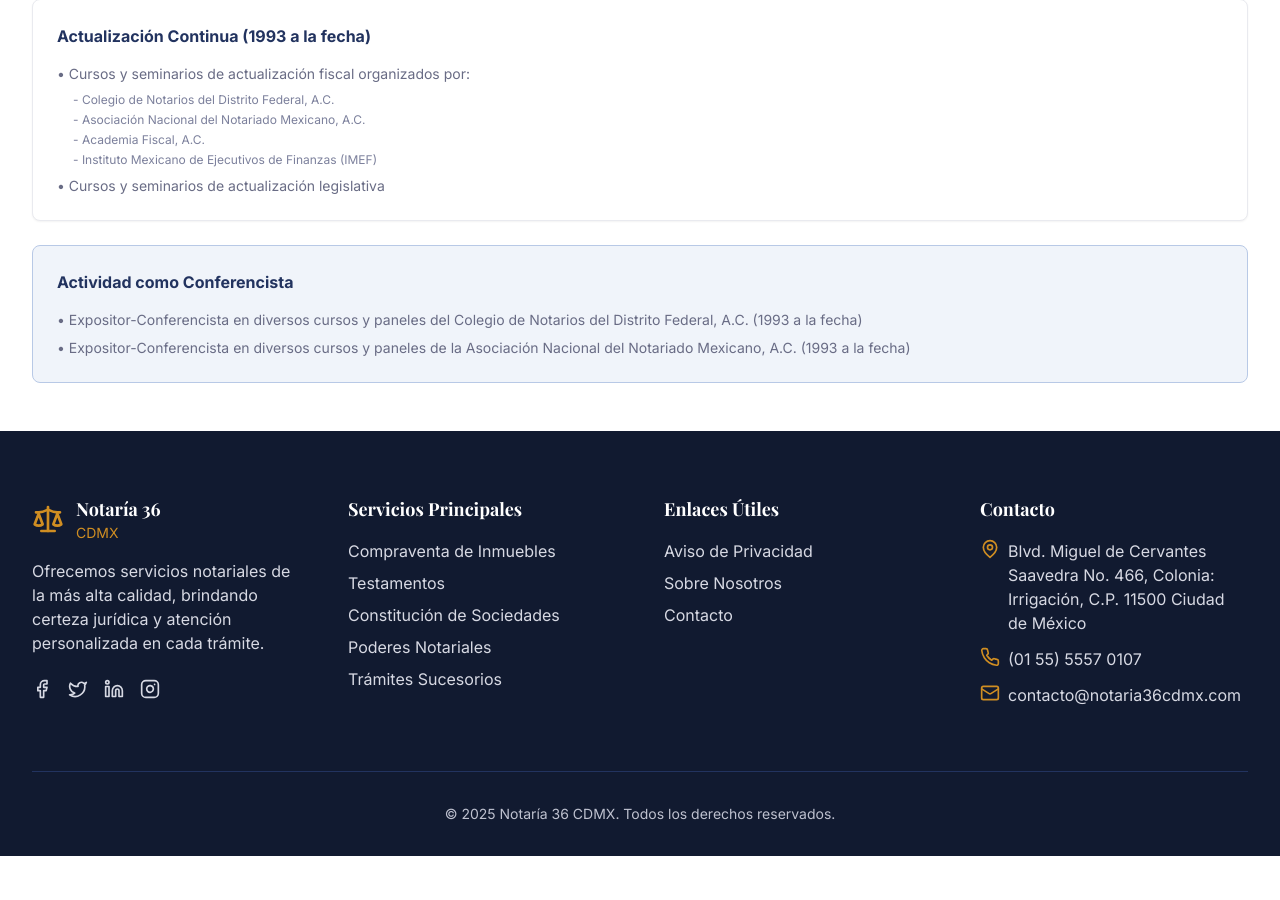
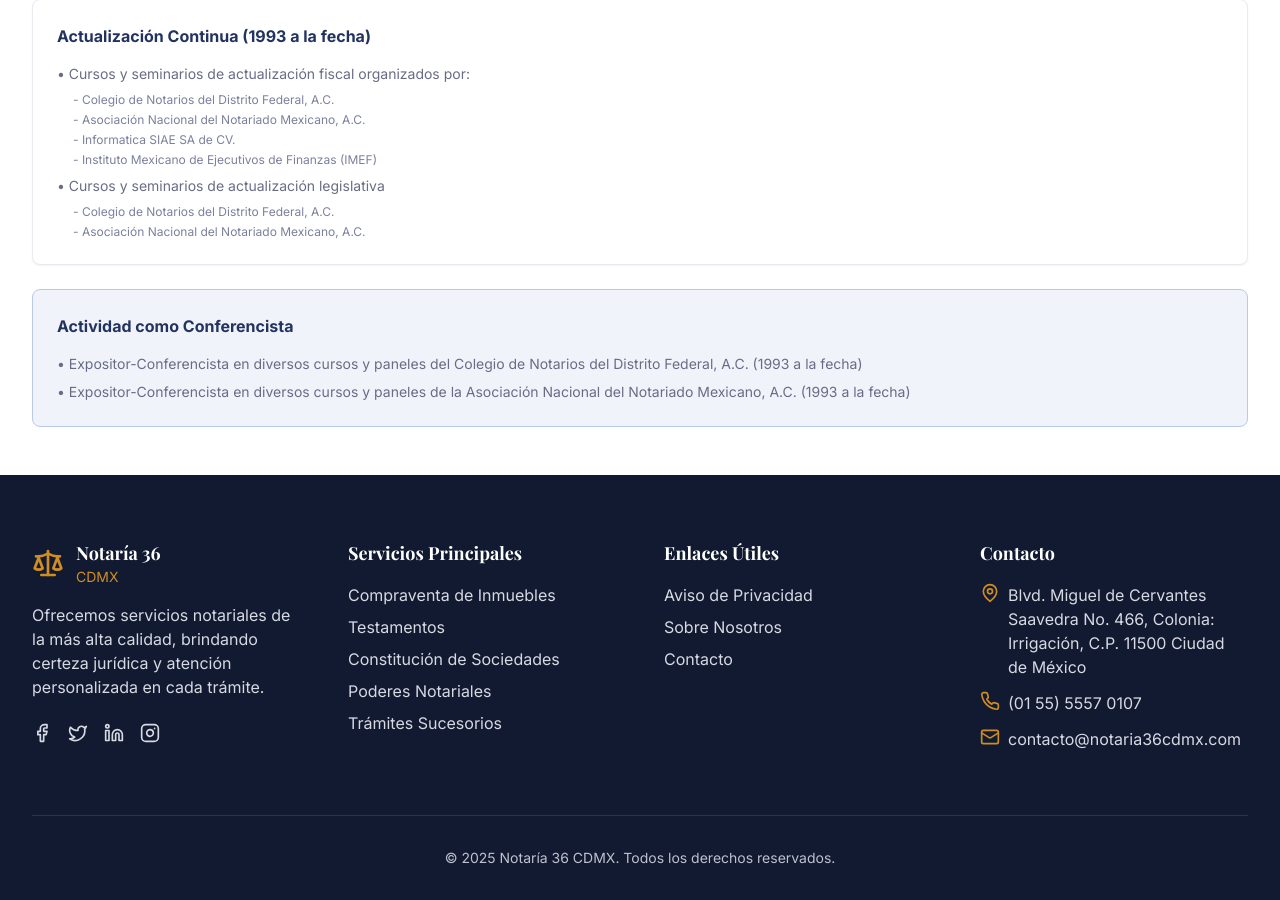
Before and after one commit to Delibes81/not36v2, a React (Vite) app: page /notario in a window 1280 px wide. Shown: the part 3517-4417 px from the top of the page. Before the commit the page ends 4373 px from the top, so only its background shows below. Built offline with nearby package versions, Linux system fonts and the light colour scheme.

Commit message:
actualizacion de informacion estudios de especializacion

```diff
--- a/src/components/pages/NotaryCV.tsx
+++ b/src/components/pages/NotaryCV.tsx
@@ -308,10 +308,14 @@ const NotaryCV: React.FC = () => {
                   <div className="ml-4 space-y-1">
                     <p className="text-xs text-neutral-600">- Colegio de Notarios del Distrito Federal, A.C.</p>
                     <p className="text-xs text-neutral-600">- Asociación Nacional del Notariado Mexicano, A.C.</p>
-                    <p className="text-xs text-neutral-600">- Academia Fiscal, A.C.</p>
+                    <p className="text-xs text-neutral-600">- Informatica SIAE SA de CV.</p>
                     <p className="text-xs text-neutral-600">- Instituto Mexicano de Ejecutivos de Finanzas (IMEF)</p>
                   </div>
                   <p className="text-sm text-neutral-700 mt-3">• Cursos y seminarios de actualización legislativa</p>
+                  <div className="ml-4 space-y-1">
+                    <p className="text-xs text-neutral-600">- Colegio de Notarios del Distrito Federal, A.C.</p>
+                    <p className="text-xs text-neutral-600">- Asociación Nacional del Notariado Mexicano, A.C.</p>
+                  </div>
                 </div>
               </div>
 
```
